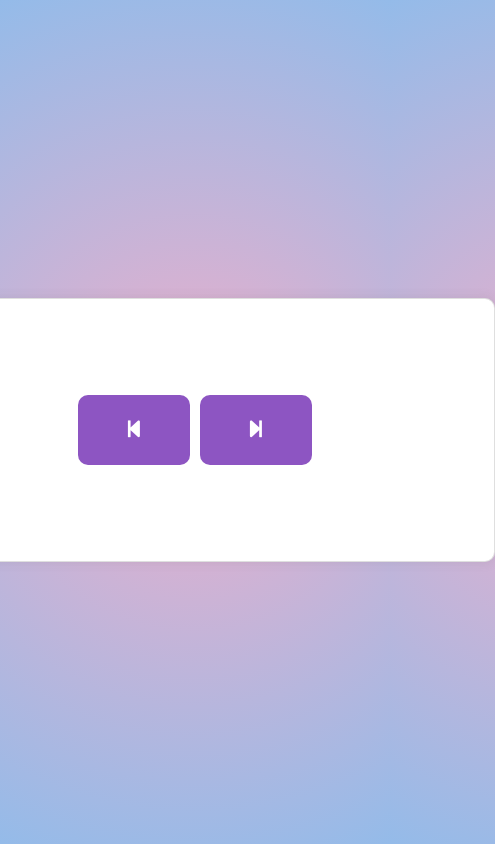
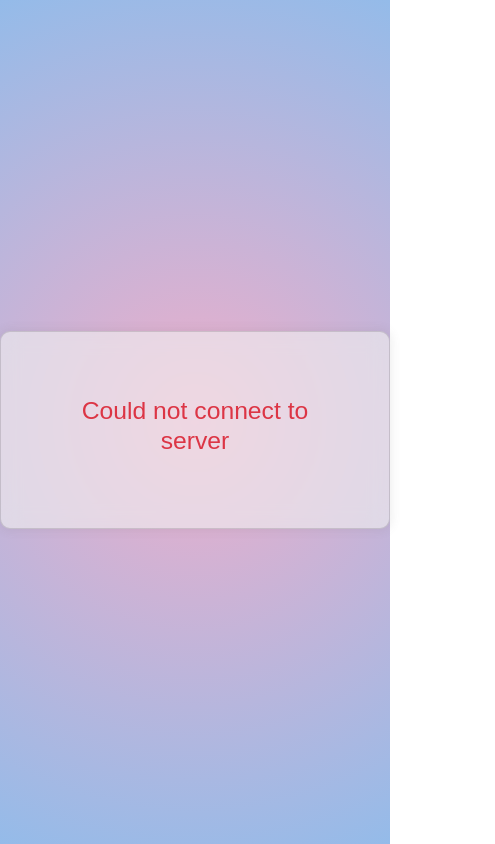
Before and after one commit to hieu-le296/quiz-client, a plain HTML site: page user.html in a window 390 px wide. Shown: the whole page, 495 px wide, since content can reach past the window. Drawn offline with nearby package versions, Linux system fonts and the light colour scheme; no server answers.

Commit message:
Change some User's UI and added message

```diff
--- a/css/user.css
+++ b/css/user.css
@@ -5,6 +5,7 @@ body {
     rgba(238, 174, 202, 1) 0%,
     rgba(148, 187, 233, 1) 100%
   );
+
   font-family: 'Poppins', sans-serif;
   display: grid;
   align-items: center;
@@ -31,7 +32,7 @@ button {
   font-size: 1.2rem;
   font-family: inherit;
   padding: 1.3rem;
-  border-radius: 10px;
+  border-radius: 2rem;
   width: 7rem;
   height: auto;
   background-color: #8d55c2;
@@ -44,7 +45,11 @@ button:hover {
 }
 
 .card {
+  background-color: rgba(241, 240, 240, 0.609);
+  -webkit-backdrop-filter: blur(10px);
+  backdrop-filter: blur(10px);
   width: 600px;
+  /* color: white; */
   box-shadow: 0 0 10px 2px rgba(100, 100, 100, 0.1);
   border-radius: 10px;
 }
@@ -58,6 +63,10 @@ button:hover {
   padding: 1rem;
   text-align: center;
   margin: 0;
+}
+
+.text-info {
+  color: #8d55c2 !important;
 }
 
 .group {
@@ -102,6 +111,9 @@ input[type='radio']:checked + * {
 }
 
 @media (max-width: 600px) {
+  .card {
+    width: auto;
+  }
   .group {
     display: flex;
     align-items: center;
--- a/js/user/ui.js
+++ b/js/user/ui.js
@@ -113,10 +113,9 @@ class UI {
     });
   }
 
-  showScore(message) {
+  showMessage(message, className) {
     this.clearDiv();
-
-    this.show.innerHTML = `<h1 class="text-center text-info">${message}</h1>`;
+    this.show.innerHTML = `<h2 class="text-center ${className}">${message}</h2>`;
   }
 
   showAllQuestions(questions, answers, correctAnswers) {
@@ -249,7 +248,10 @@ class UI {
   }
 
   clearDiv() {
-    document.querySelector('.question-div').remove();
+    const question_div = document.querySelector('.question-div');
+    if (question_div) {
+      question_div.remove();
+    }
   }
 }
 
--- a/js/user/user.js
+++ b/js/user/user.js
@@ -26,7 +26,7 @@ const answers = [];
       console.log('Something went wrong');
     }
   } catch (error) {
-    ui.showAlert('Could not connect to quiz server', 'alert alert-danger');
+    ui.showMessage('Could not connect to server', 'text-danger');
   }
 })();
 
@@ -116,7 +116,7 @@ async function submitQuiz(questions) {
 
   const correctAnswers = answerString.split(',').map(Number);
 
-  ui.showScore(message);
+  ui.showMessage(message, 'text-info');
 
   ui.showAllQuestions(questions, answers, correctAnswers);
   ui.showAnswers(answers, correctAnswers);
```
